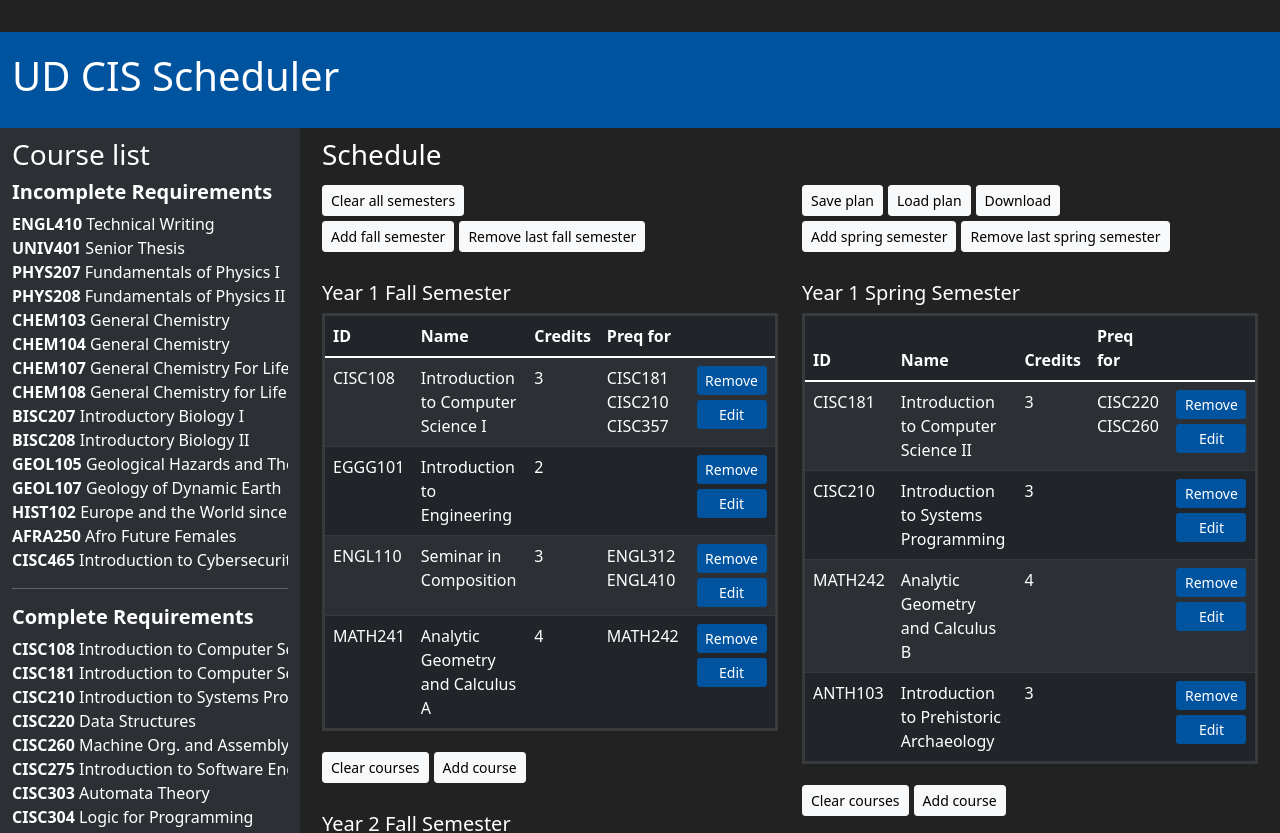
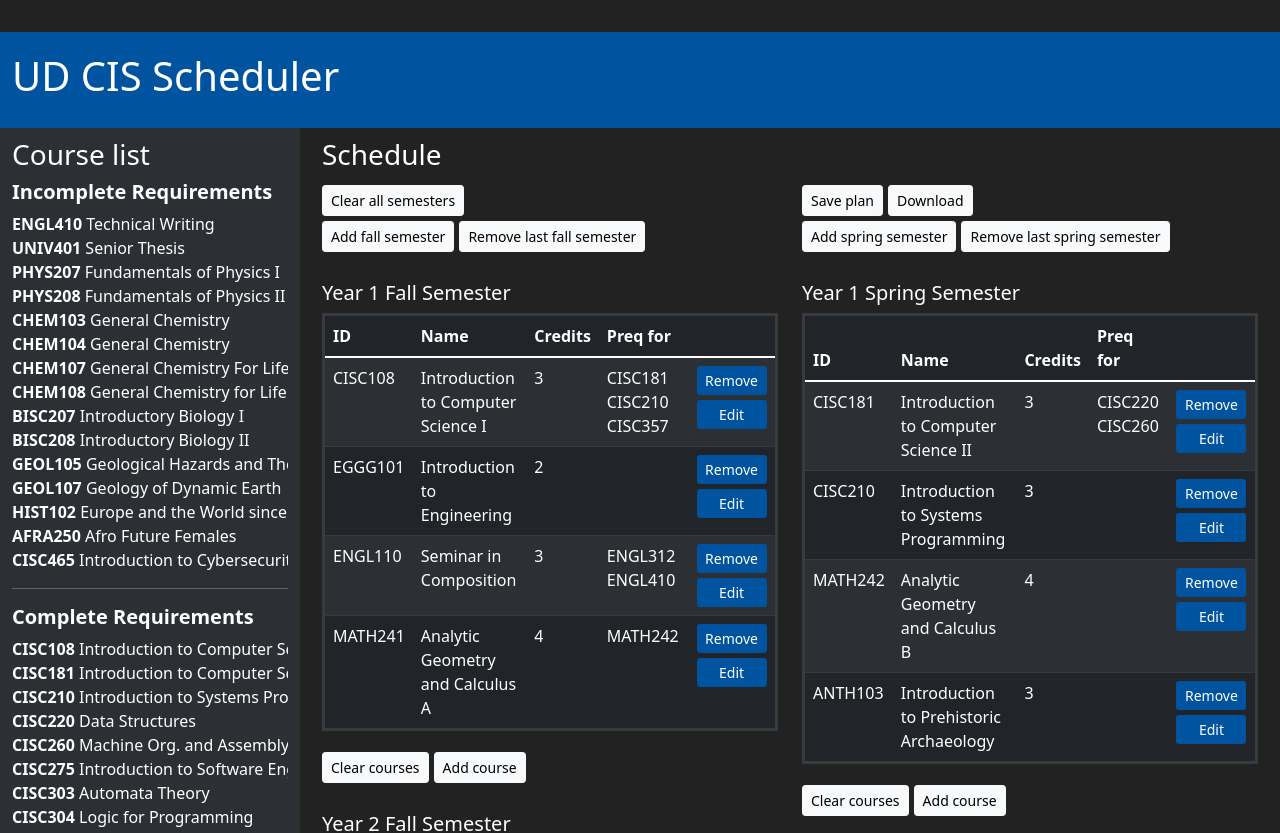
Before and after one commit to mnawar27/ud-cis-scheduler-team-7, a React (Create React App) app: page / in a window 1280 px wide. Shown: the top 833 px of the page. Built offline with nearby package versions, Linux system fonts and the light colour scheme.

Commit message:
removed unnecessary button

```diff
--- a/src/App.tsx
+++ b/src/App.tsx
@@ -153,7 +153,7 @@ function App(): JSX.Element {
                                 <div className="row">
                                     <div className="col">
                                         <button className="btn btn-light btn-sm">Save plan</button>
-                                        <button className="btn btn-light btn-sm">Load plan</button>
+                                        {/* <button className="btn btn-light btn-sm">Load plan</button> */}
                                         <button className="btn btn-light btn-sm" onClick={download}>Download</button>
                                     </div>
                                 </div>
```
